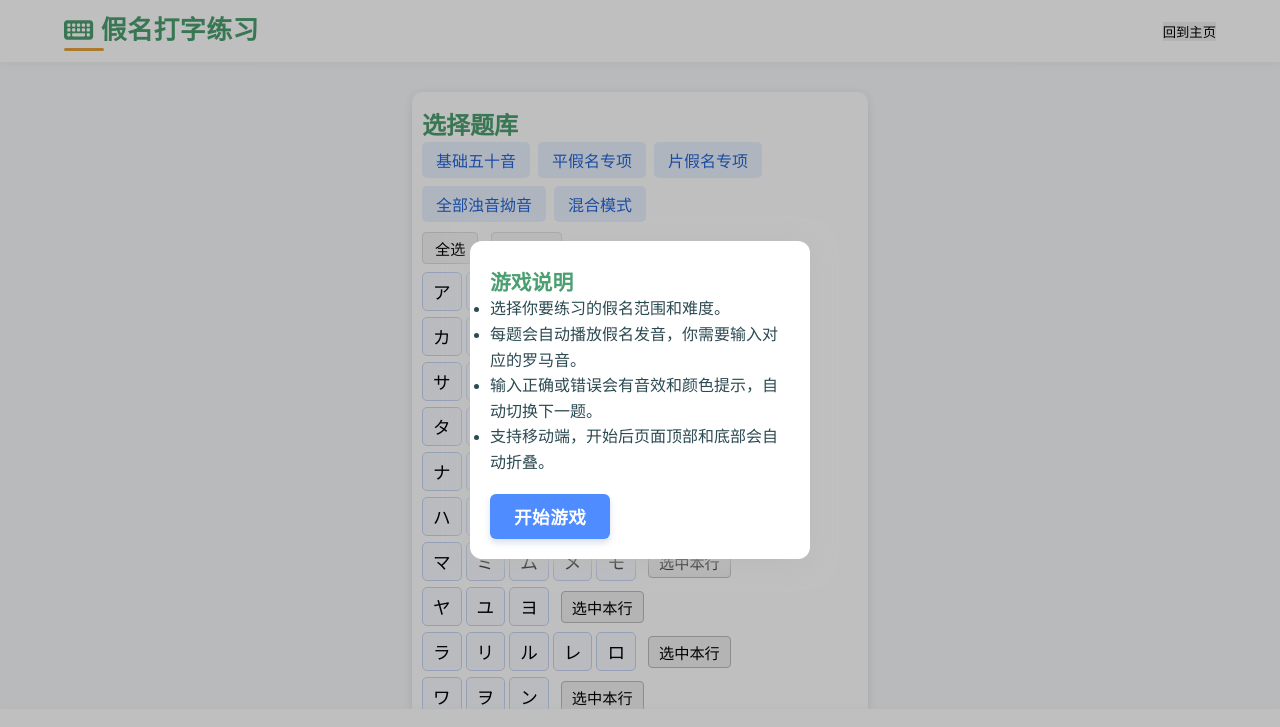
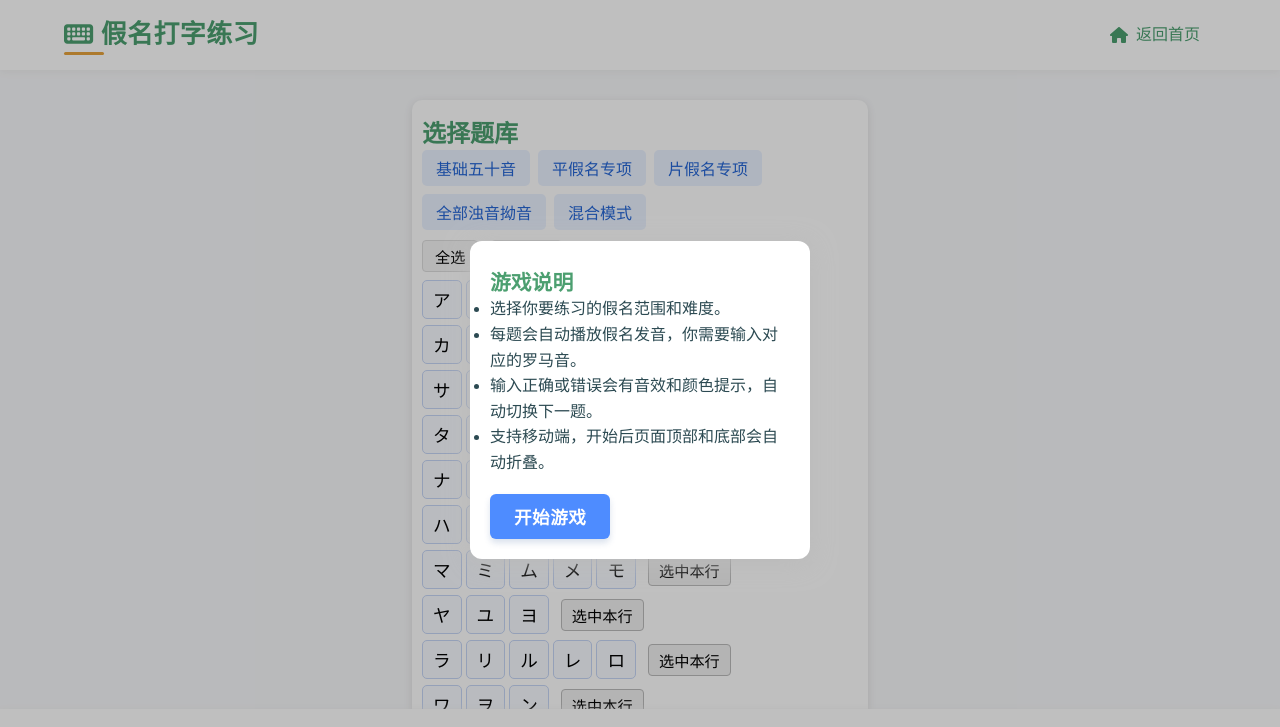
Before and after one commit to Xcfcdl/gojyuonGames, a plain HTML site: page games/typing.html in a window 1280 px wide. Shown: the top 727 px of the page. Drawn offline with Linux system fonts and the light colour scheme.

Commit message:
fix(游戏): 更新返回首页链接图标
- 将多个游戏页面中的返回首页链接图标从箭头图标更改为主页图标，提升视觉一致性和用户体验。

```diff
--- a/games/typing.html
+++ b/games/typing.html
@@ -15,7 +15,10 @@
             </div>
             <div class="header-actions" style="display:flex;gap:8px;align-items:center;">
                 <button id="end-game-btn" style="display:none;">结束本轮/返回题库</button>
-                <button id="go-home-btn">回到主页</button>
+                <div class="nav-links">
+
+                    <a href="../index.html" class="back-link"><i class="fas fa-home"></i> 返回首页</a>
+                </div>
             </div>
         </nav>
     </header>
```
Also changed, not shown: games/match.html (+2 -1 lines), games/whack-a-kana.html (+1 -0 lines).
